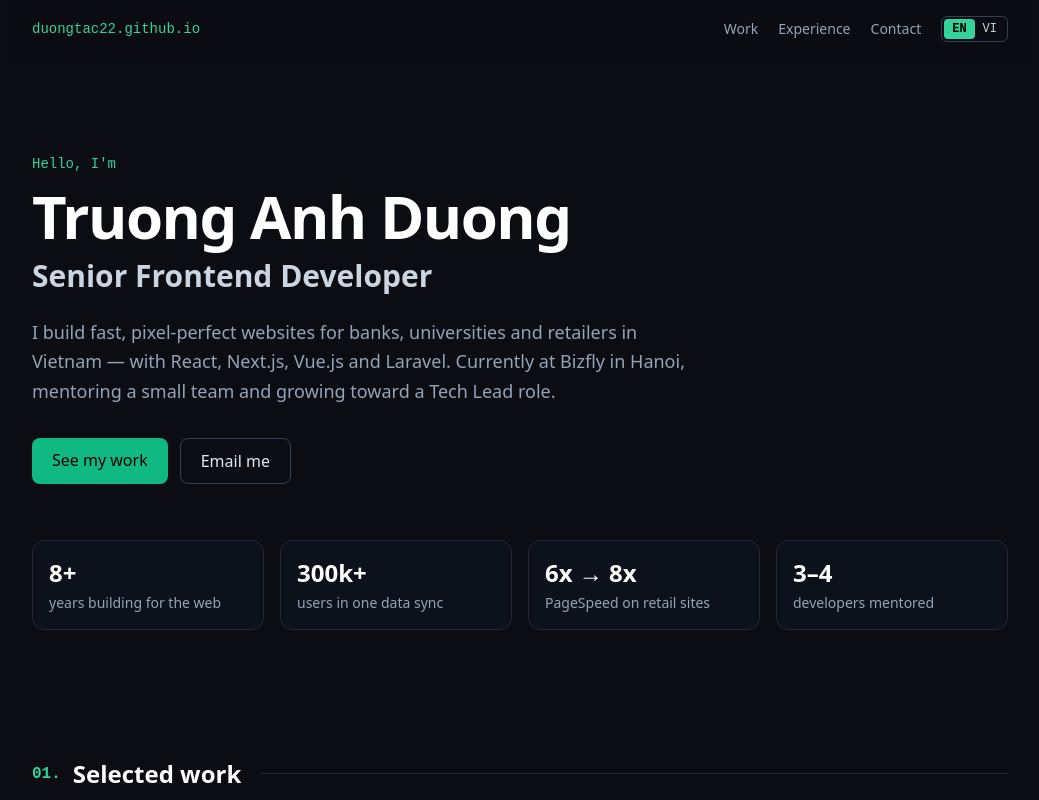
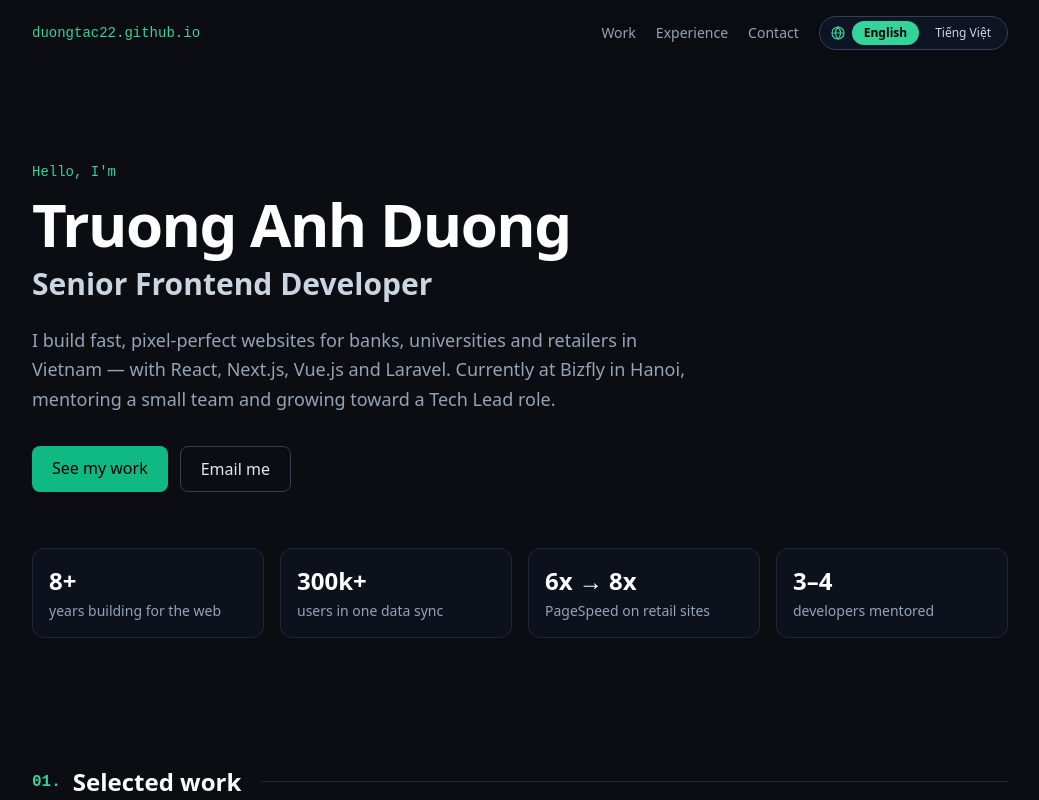
Before and after one commit to duongtac22/duongtac22.github.io, a Next.js app: page / in a window 1280 px wide. Shown: the top 800 px of the page, without its empty margins (120-1159 px from the left). Built offline with nearby package versions, Linux system fonts and the light colour scheme.

Commit message:
Make header language switcher larger and clearer
Co-Authored-By: Claude Opus 5.5 <noreply@anthropic.com>
Claude-Session: https://claude.ai/code/session_01AY5pXVqE5SrjYChDJ79UnX

```diff
--- a/app/Portfolio.tsx
+++ b/app/Portfolio.tsx
@@ -151,19 +151,45 @@ export default function Portfolio({ lang }: { lang: Lang }) {
 }
 
 function LangSwitch({ current }: { current: Lang }) {
-  const item = (lang: Lang, href: string, label: string) =>
-    current === lang ? (
-      <span className="rounded px-2 py-0.5 font-mono text-xs font-semibold text-black bg-emerald-400">{label}</span>
-    ) : (
-      <a href={href} hrefLang={lang} className="rounded px-2 py-0.5 font-mono text-xs text-slate-300 hover:text-white">
-        {label}
-      </a>
-    );
+  const options: { lang: Lang; href: string; short: string; full: string }[] = [
+    { lang: "en", href: "/", short: "EN", full: "English" },
+    { lang: "vi", href: "/vi/", short: "VI", full: "Tiếng Việt" },
+  ];
 
   return (
-    <div className="flex items-center rounded-md border border-slate-700 p-0.5" aria-label="Language">
-      {item("en", "/", "EN")}
-      {item("vi", "/vi/", "VI")}
+    <div
+      role="group"
+      aria-label={current === "vi" ? "Chọn ngôn ngữ" : "Choose language"}
+      className="flex items-center gap-1 rounded-full border border-slate-700 bg-slate-900/80 p-1"
+    >
+      <svg aria-hidden="true" viewBox="0 0 24 24" className="ml-1.5 mr-0.5 h-4 w-4 text-emerald-400" fill="none" stroke="currentColor" strokeWidth="1.8">
+        <circle cx="12" cy="12" r="9" />
+        <path d="M3 12h18M12 3c2.5 2.6 3.8 5.6 3.8 9s-1.3 6.4-3.8 9c-2.5-2.6-3.8-5.6-3.8-9S9.5 5.6 12 3z" />
+      </svg>
+      {options.map((o) =>
+        o.lang === current ? (
+          <span
+            key={o.lang}
+            aria-current="true"
+            className="rounded-full bg-emerald-400 px-3 py-1 text-xs font-semibold text-black"
+          >
+            <span className="sm:hidden">{o.short}</span>
+            <span className="hidden sm:inline">{o.full}</span>
+          </span>
+        ) : (
+          <a
+            key={o.lang}
+            href={o.href}
+            hrefLang={o.lang}
+            lang={o.lang}
+            title={o.full}
+            className="rounded-full px-3 py-1 text-xs font-medium text-slate-300 transition hover:bg-slate-800 hover:text-white"
+          >
+            <span className="sm:hidden">{o.short}</span>
+            <span className="hidden sm:inline">{o.full}</span>
+          </a>
+        ),
+      )}
     </div>
   );
 }
```
